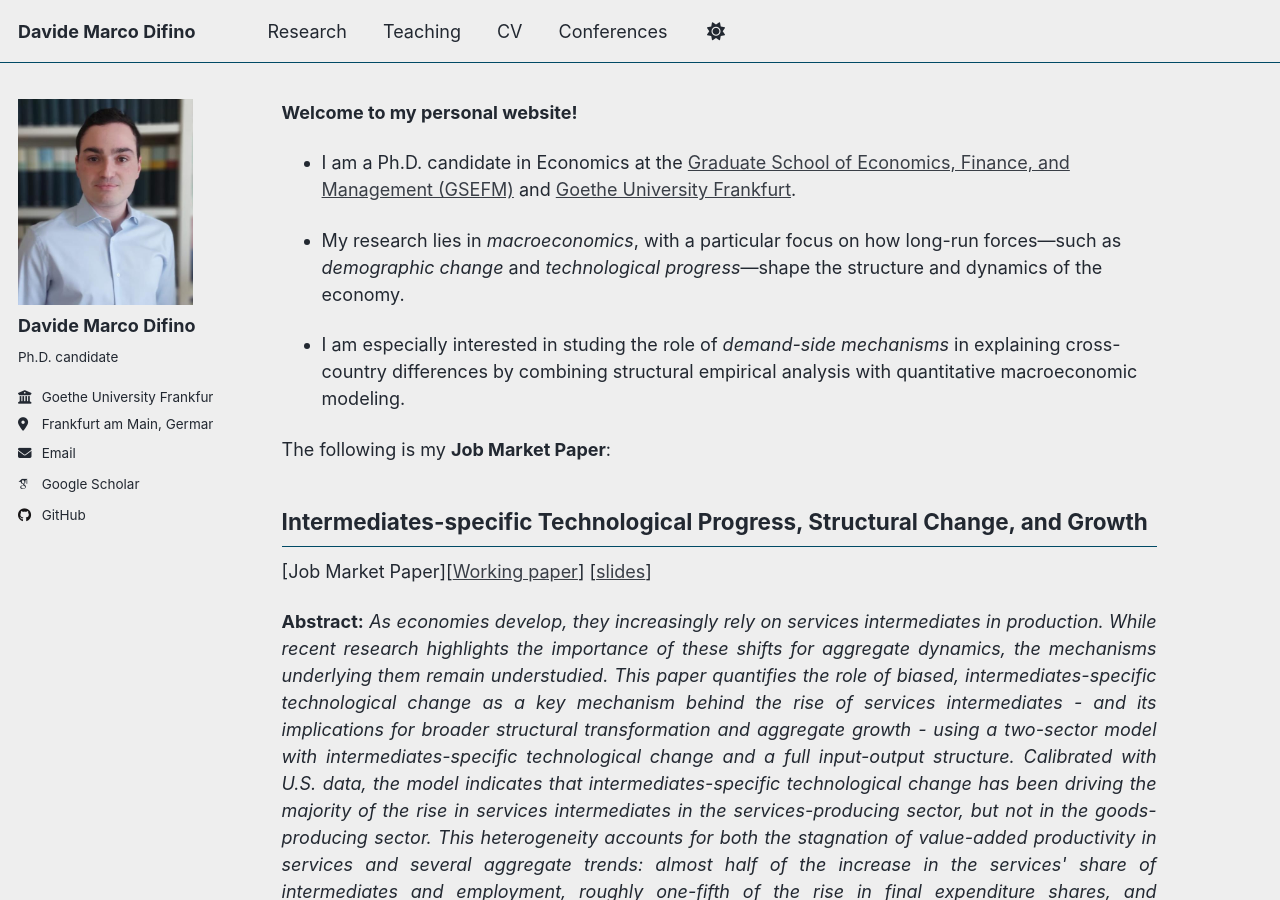
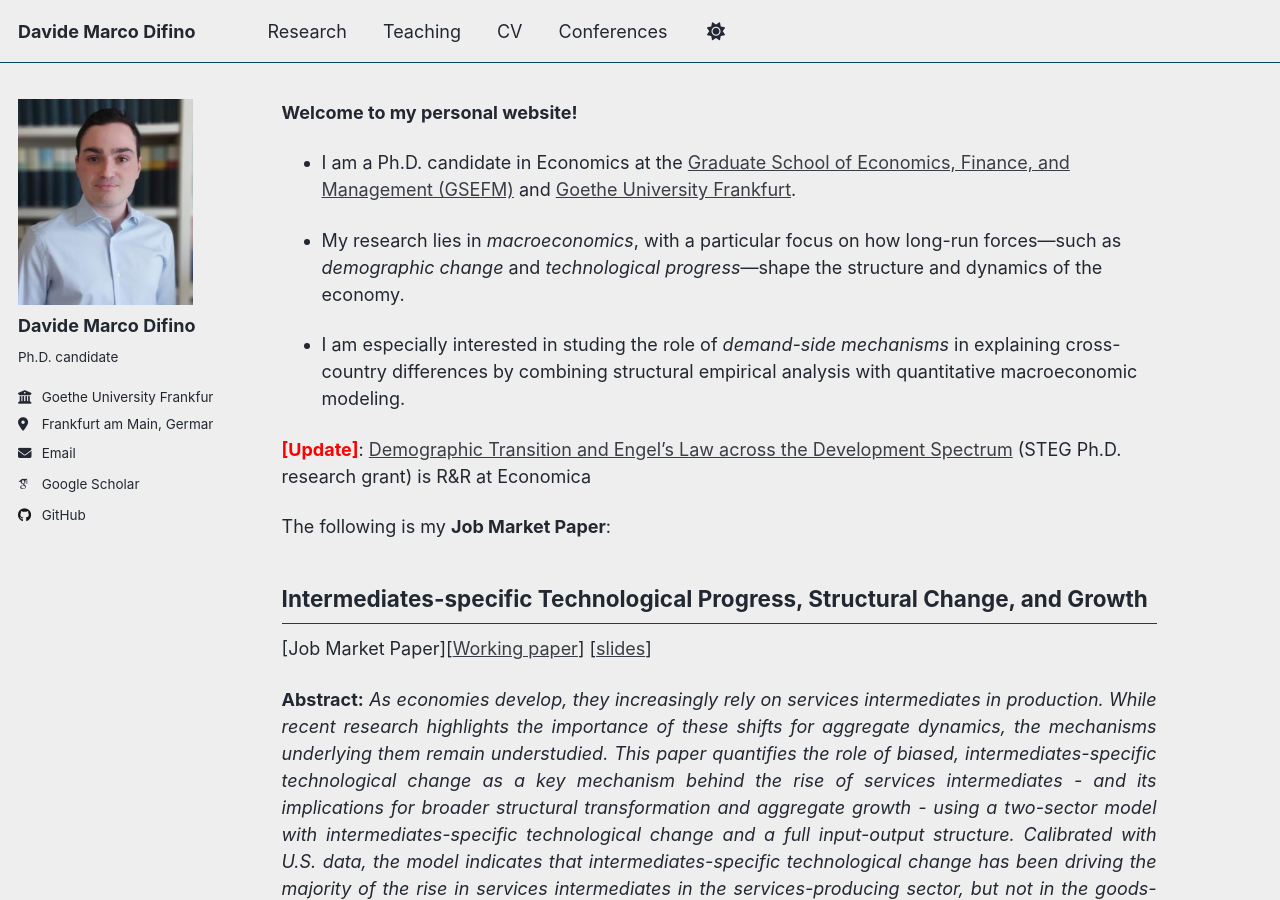
Before and after one commit to DMDifino/DMDifino.github.io, a Jekyll site: the page built from _pages/about.md, in a window 1280 px wide and 900 px high. Built offline with Jekyll 4.4.1, drawn with Linux system fonts in a browser that asks for light colours; some web fonts are replaced; a script that is not in the unit is left out.

Commit message:
Add [update] for R&R

```diff
--- a/_pages/about.md
+++ b/_pages/about.md
@@ -14,6 +14,8 @@ redirect_from:
 
 - I am especially interested in studing the role of *demand-side mechanisms* in explaining cross-country differences by combining structural empirical analysis with quantitative macroeconomic modeling.
 
+<span style="color:red">**[Update]**</span>: [Demographic Transition and Engel's Law across the Development Spectrum](http://dmdifino.github.io/files/demographic_structural_paper.pdf) (STEG Ph.D. research grant) is R&R at Economica
+
 The following is my **Job Market Paper**:
 
 ## **Intermediates-specific Technological Progress, Structural Change, and Growth**
```
